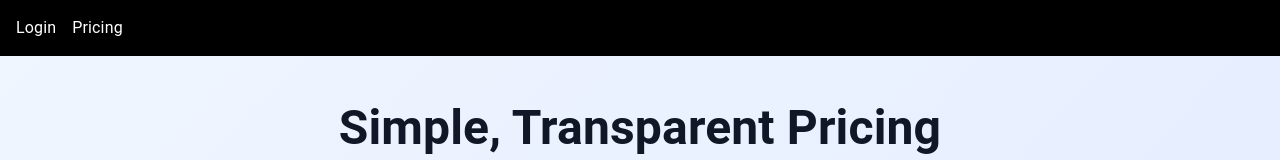
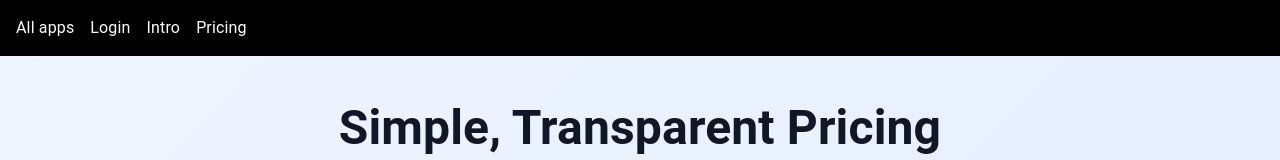
Before and after one commit to NazmulHossainShovon/facebook-clone, a Next.js app in the folder nextapp/: page /dub/pricing in a window 1280 px wide. Shown: the top 160 px of the page. Built offline with nearby package versions, Linux system fonts and the light colour scheme; no server answers.

Commit message:
all apps link in dub navbar

```diff
--- a/nextapp/components/DubNavbar.tsx
+++ b/nextapp/components/DubNavbar.tsx
@@ -5,8 +5,18 @@ export default function DubNavbar() {
     <nav className="bg-black p-4">
       <ul className="flex space-x-4">
         <li>
+          <Link href="/" className="text-white hover:text-gray-300">
+            All apps
+          </Link>
+        </li>
+        <li>
           <Link href="/login" className="text-white hover:text-gray-300">
             Login
+          </Link>
+        </li>
+        <li>
+          <Link href="/dub" className="text-white hover:text-gray-300">
+            Intro
           </Link>
         </li>
         <li>
```
